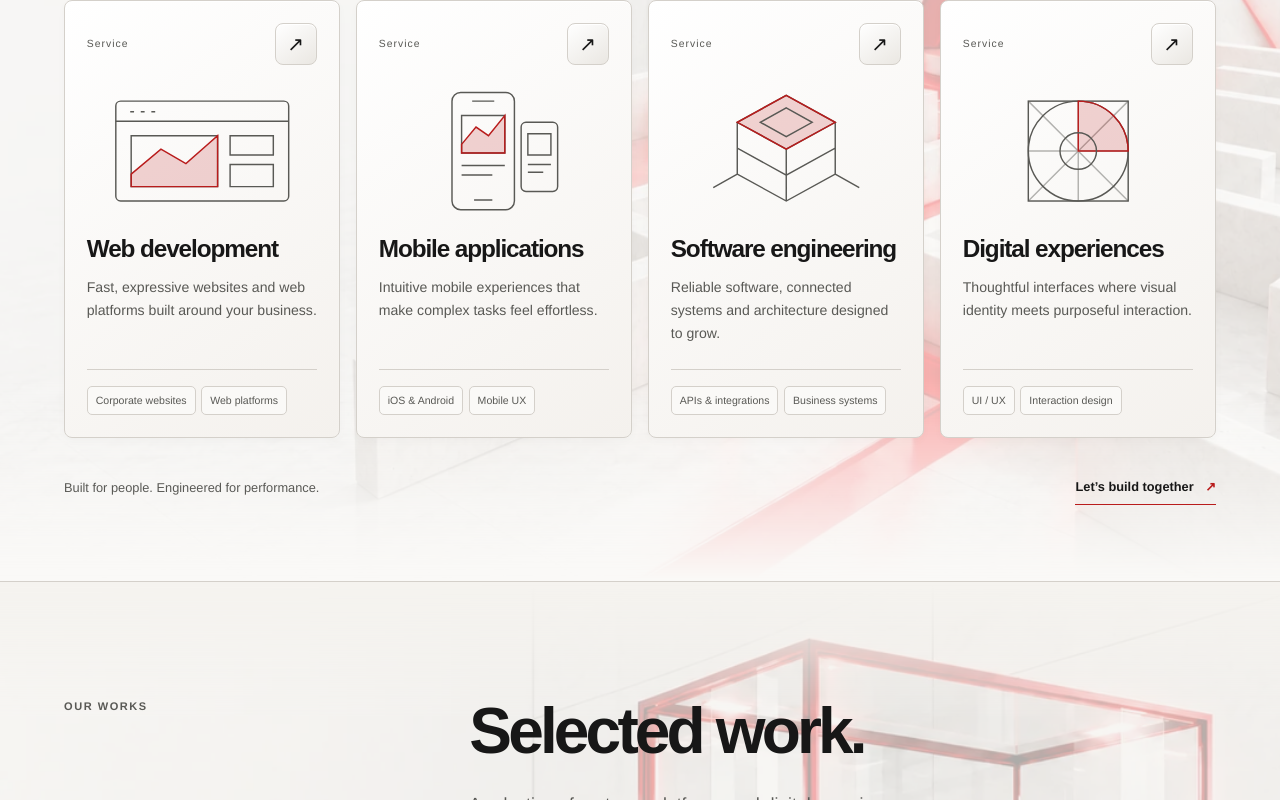
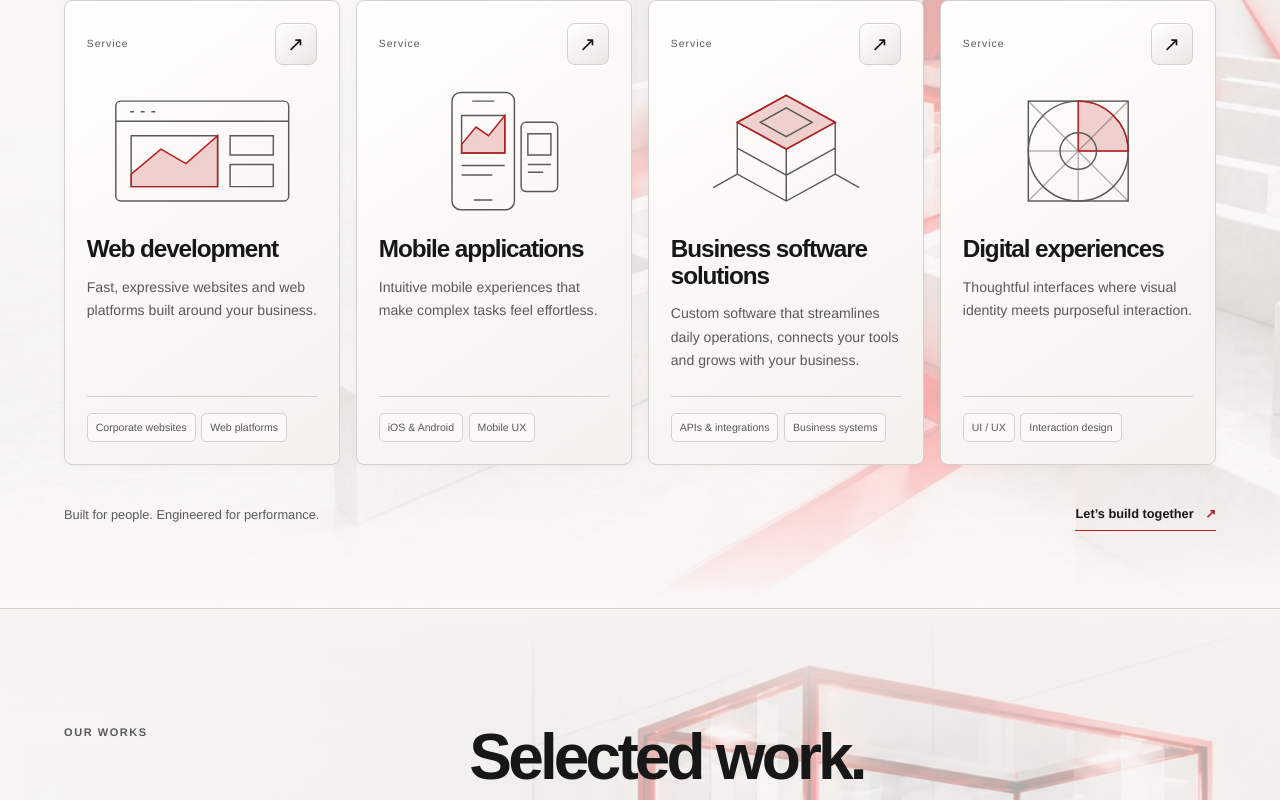
Before and after one commit to mkcoder1218/azmach, a Next.js app in the folder apps/web/: page / in a window 1280 px wide. Shown: the part 1127-1927 px from the top of the page. Built offline with nearby package versions, Linux system fonts and the light colour scheme.

Commit message:
copy(web): rename the business software service

```diff
--- a/apps/web/src/components/services-section.tsx
+++ b/apps/web/src/components/services-section.tsx
@@ -8,7 +8,7 @@ import styles from './services-section.module.css';
 const services = [
   { title: 'Web development', description: 'Fast, expressive websites and web platforms built around your business.', tags: ['Corporate websites', 'Web platforms'], icon: 'web' },
   { title: 'Mobile applications', description: 'Intuitive mobile experiences that make complex tasks feel effortless.', tags: ['iOS & Android', 'Mobile UX'], icon: 'mobile' },
-  { title: 'Software engineering', description: 'Reliable software, connected systems and architecture designed to grow.', tags: ['APIs & integrations', 'Business systems'], icon: 'system' },
+  { title: 'Business software solutions', description: 'Custom software that streamlines daily operations, connects your tools and grows with your business.', tags: ['APIs & integrations', 'Business systems'], icon: 'system' },
   { title: 'Digital experiences', description: 'Thoughtful interfaces where visual identity meets purposeful interaction.', tags: ['UI / UX', 'Interaction design'], icon: 'design' },
 ] as const;
 
```
